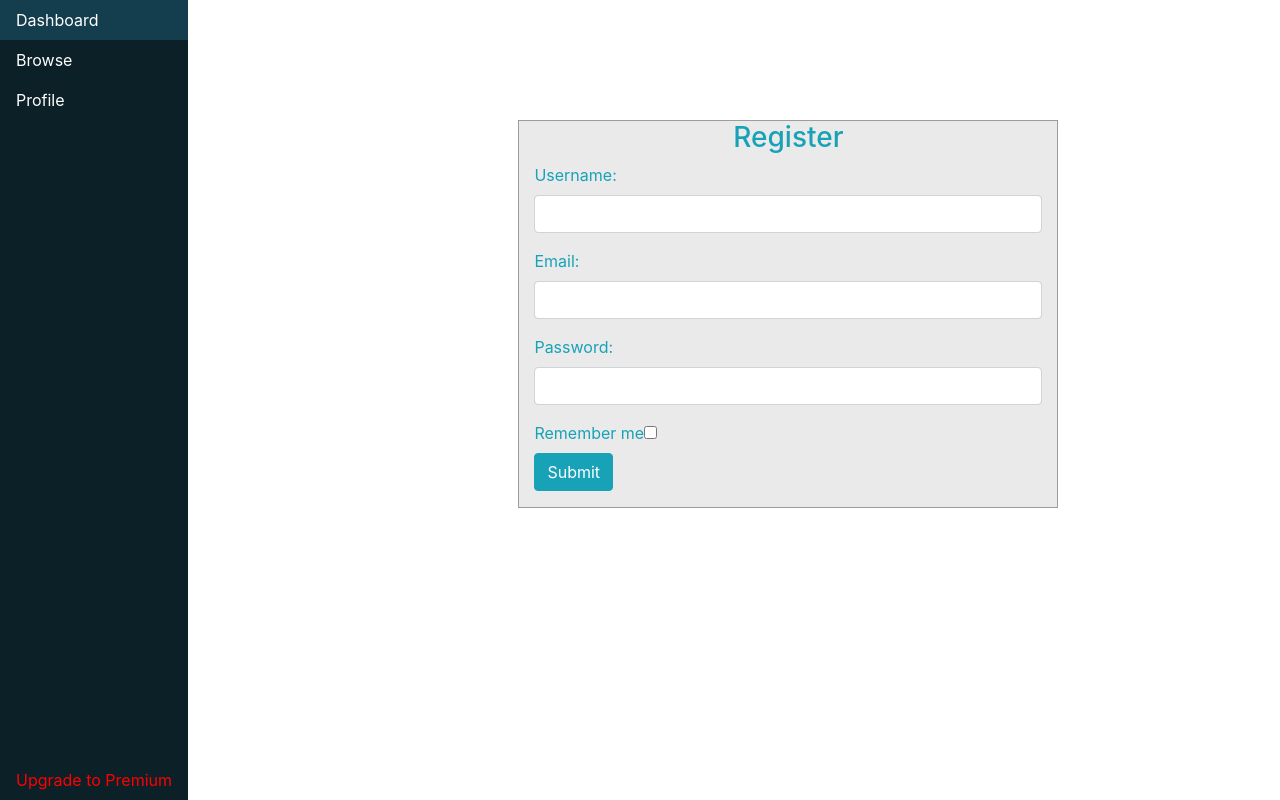
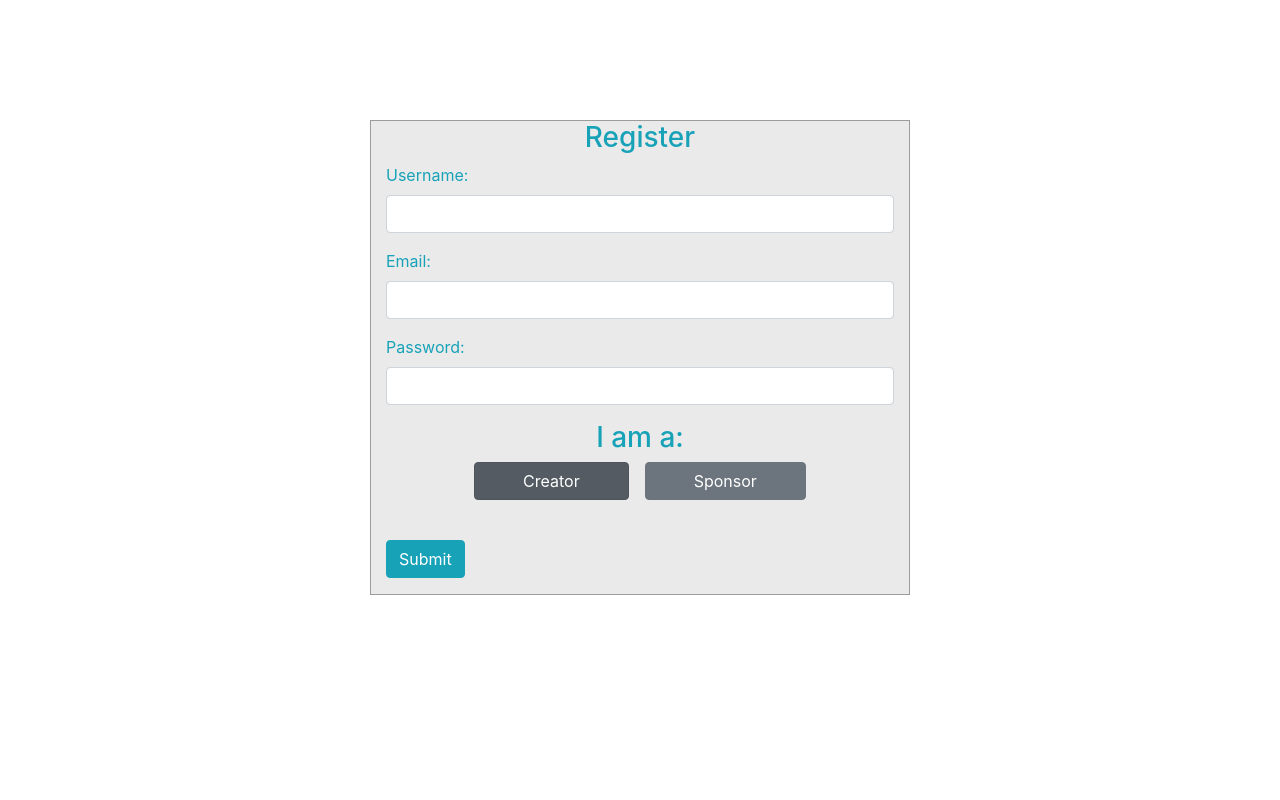
Before and after one commit to EKarpinsky/sponsor-connect, a React (Create React App) app: page /register in a window 1280 px wide. Built offline with nearby package versions, Linux system fonts and the light colour scheme.

Commit message:
creator/sponsor buttons

```diff
--- a/src/App.js
+++ b/src/App.js
@@ -60,6 +60,7 @@ function App() {
                         <Switch>
                             <Route exact path='/'/>
                             <Route path='/login'/>
+                            <Route path='/register'/>
                             <Route path='/'>
                                 <Sidebar/>
                             </Route>
--- a/src/components/Register/Register.js
+++ b/src/components/Register/Register.js
@@ -9,6 +9,7 @@ const Register = () => {
     const [password, setPassword] = useState('');
     const [username, setUsername] = useState('');
     const [error, setError] = useState('');
+    const [userRole, setUserRole] = useState('creator');
     const history = useHistory();
 
     const handleSubmit = () => {
@@ -44,7 +45,7 @@ const Register = () => {
                 <div className='container'>
                     <div id='login-row' className='row justify-content-center align-items-center'>
                         <div id='login-column' className='col-md-6'>
-                            <div id='login-box' className='col-md-12'>
+                            <div id='login-box' className='col-md-12 flex'>
                                 {/*<form id='login-form' className='form'>*/}
                                 <h3 className='text-center text-info'>Register</h3>
                                 <div className='form-group'>
@@ -68,16 +69,22 @@ const Register = () => {
                                            value={password}
                                            onChange={e => setPassword(e.target.value)}/>
                                 </div>
+                                <h3 className='text-center text-info'>I am a:</h3>
+                                <div className='btn-group-toggle d-flex justify-content-center' data-toggle='buttons'>
+                                    <label
+                                        className={userRole === 'creator' ? 'btn btn-secondary radio-inline mx-2 px-5 active' : 'btn btn-secondary radio-inline mx-2 px-5'}>
+                                        <input type='radio' name='optradio' onChange={() => setUserRole('creator')}
+                                        />Creator</label>
+                                    <label
+                                        className={userRole === 'sponsor' ? 'btn btn-secondary radio-inline mx-2 px-5 active' : 'btn btn-secondary radio-inline mx-2 px-5'}>
+                                        <input type='radio' name='optradio' onChange={() => setUserRole('sponsor')}/>Sponsor</label>
+                                </div>
                                 <div className='form-group'>
-                                    <label htmlFor='remember-me' className='text-info'><span>Remember me</span>
-                                        <span>
-                                            <input id='remember-me' name='remember-me' type='checkbox'/>
-                                        </span>
-                                    </label>
+
                                     <br/>
                                     {error !== '' && <div className={'alert alert-danger'}>{error}</div>}
                                     <button onClick={handleSubmit} type='submit' name='submit'
-                                            className='btn btn-info btn-md'>
+                                            className='btn btn-info btn-md mt-3'>
                                         Submit
                                     </button>
                                 </div>
```
